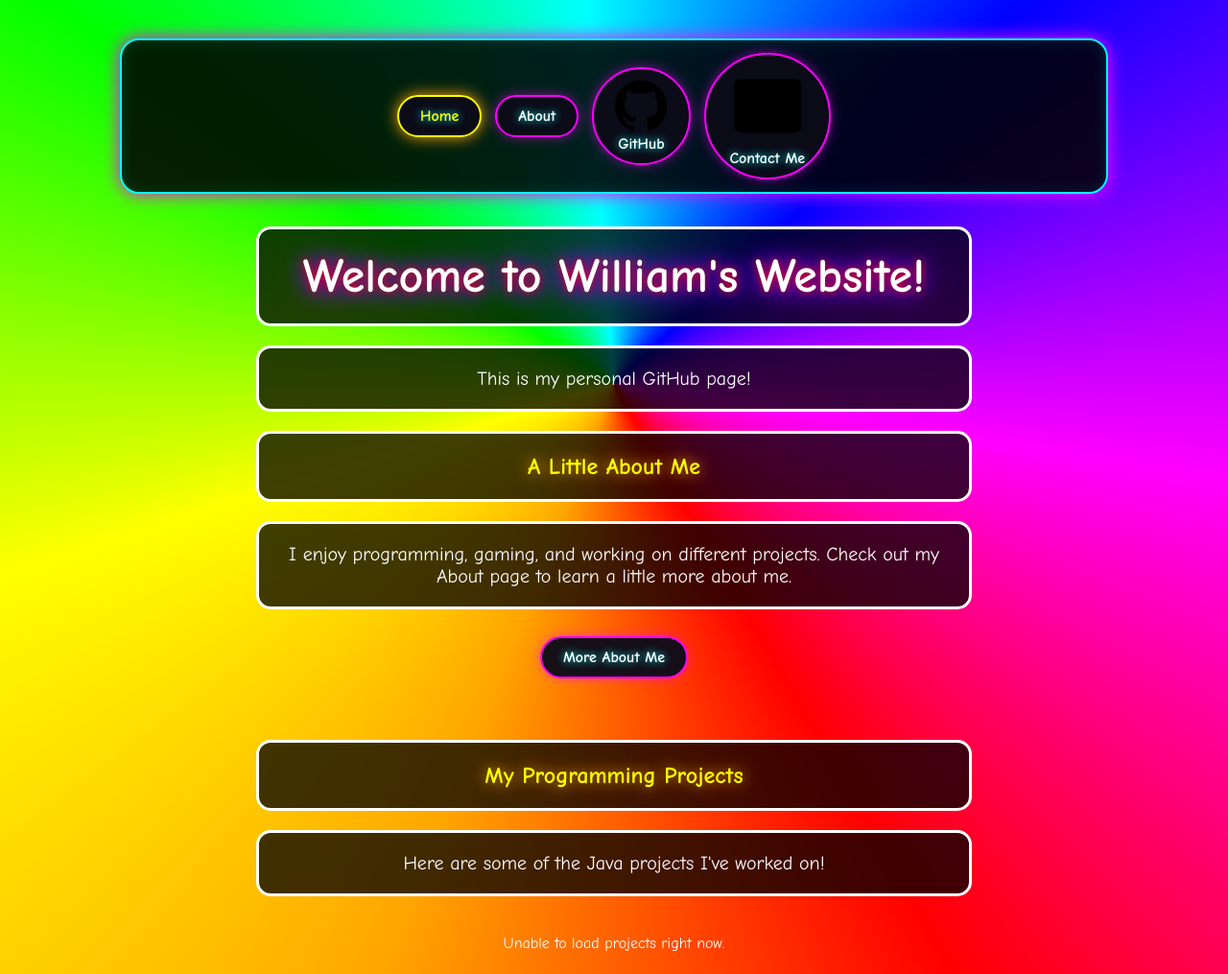
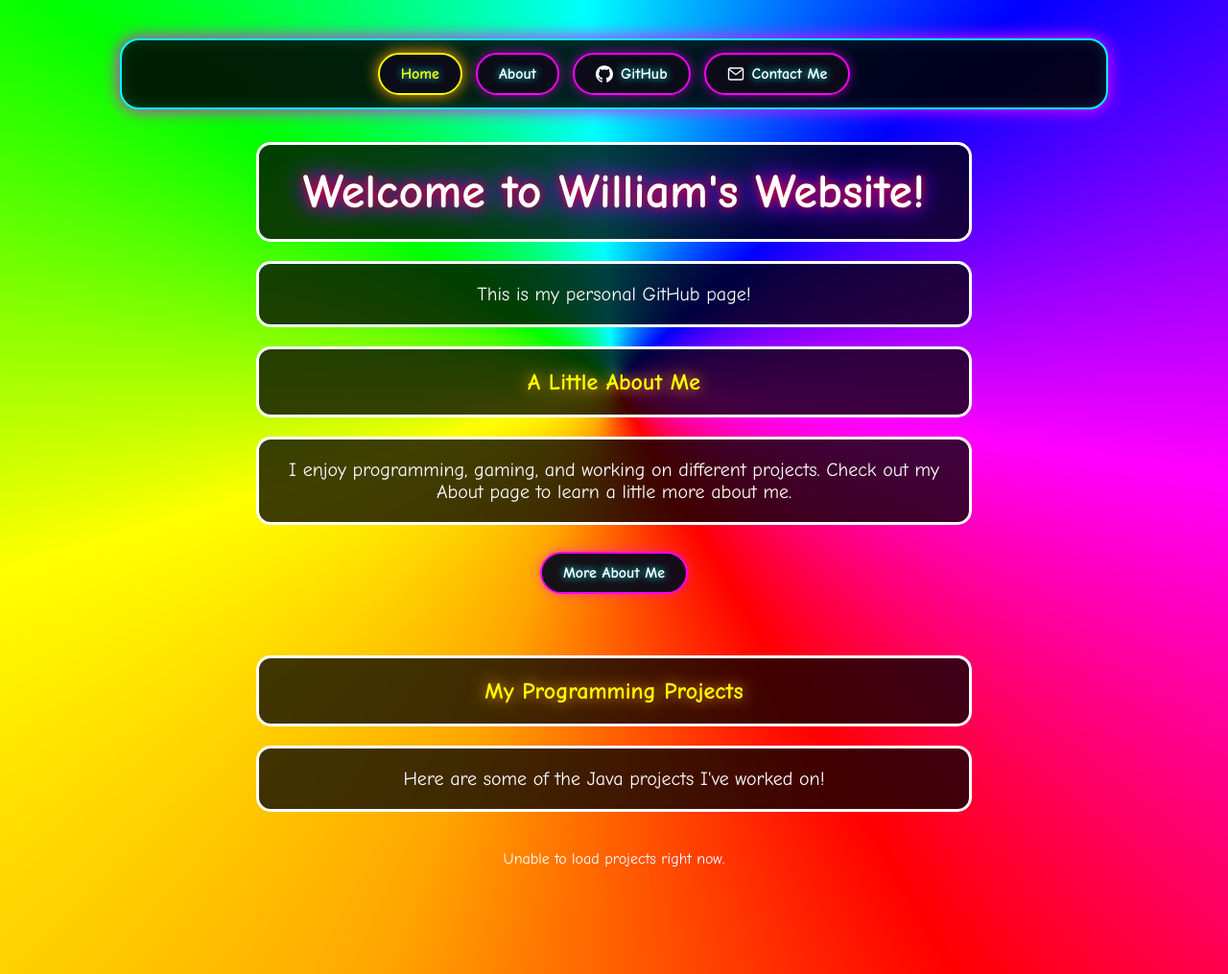
Before and after one commit to WilliamNeely/WilliamNeely.github.io, a plain HTML site: page index.html in a window 1280 px wide. Shown: the top 1015 px of the page at 96% size. Drawn offline with Linux system fonts and the light colour scheme; no server answers.

Commit message:
Style GitHub and contact navigation icons

```diff
--- a/main.css
+++ b/main.css
@@ -111,6 +111,28 @@ p {
     transform: translateY(-4px) scale(1.04);
 }
 
+/* ICON LINKS IN THE SHARED NAVIGATION */
+.site-nav a.nav-icon-link {
+    display: inline-flex;
+    align-items: center;
+    gap: 8px;
+}
+
+.nav-icon-link svg {
+    width: 18px;
+    height: 18px;
+    flex: 0 0 18px;
+    fill: currentColor;
+}
+
+.nav-icon-link .mail-icon {
+    fill: none;
+    stroke: currentColor;
+    stroke-width: 1.8;
+    stroke-linecap: round;
+    stroke-linejoin: round;
+}
+
 .site-nav a[aria-current="page"] {
     border-color: yellow;
     color: yellow;
```
